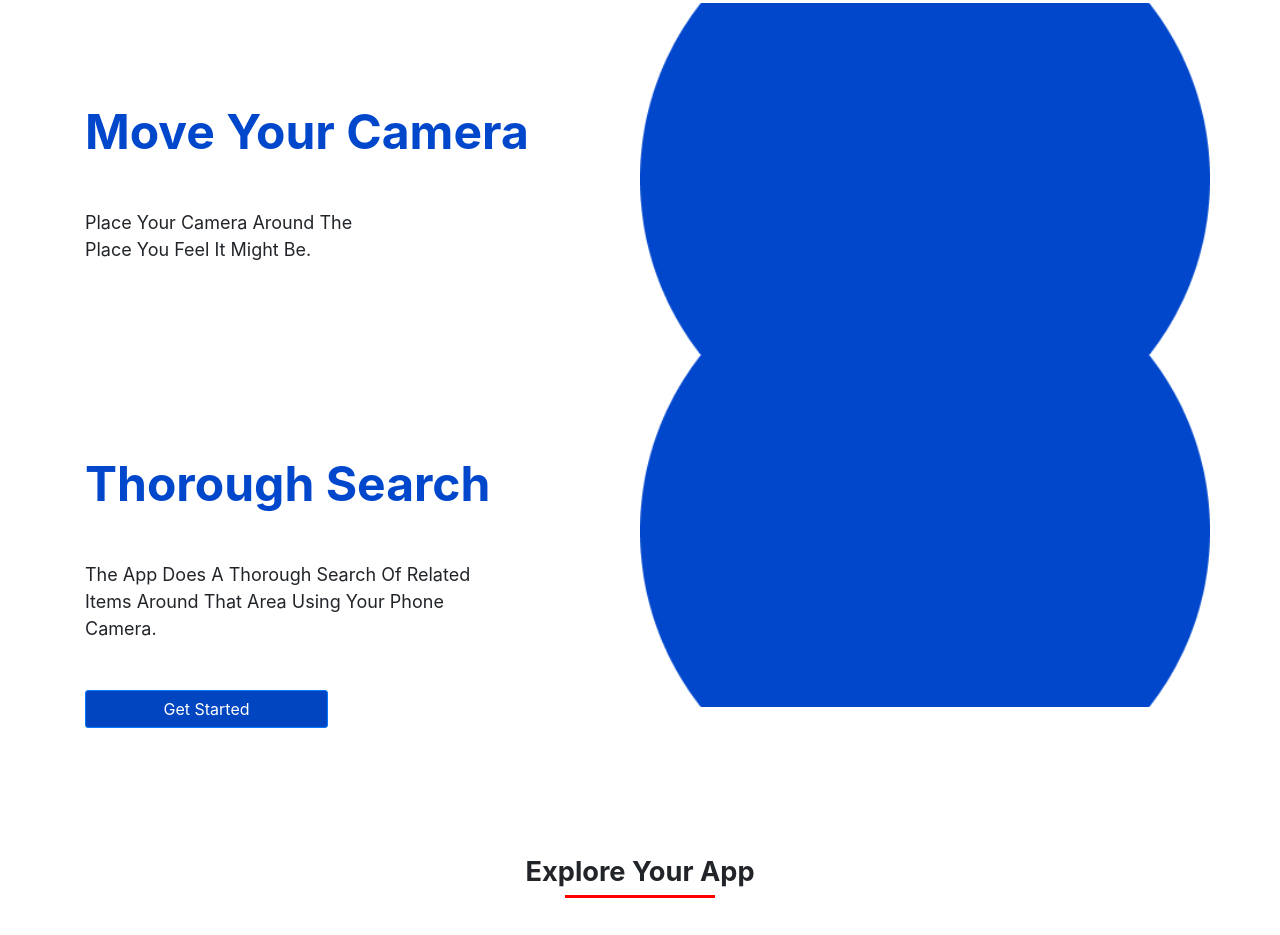
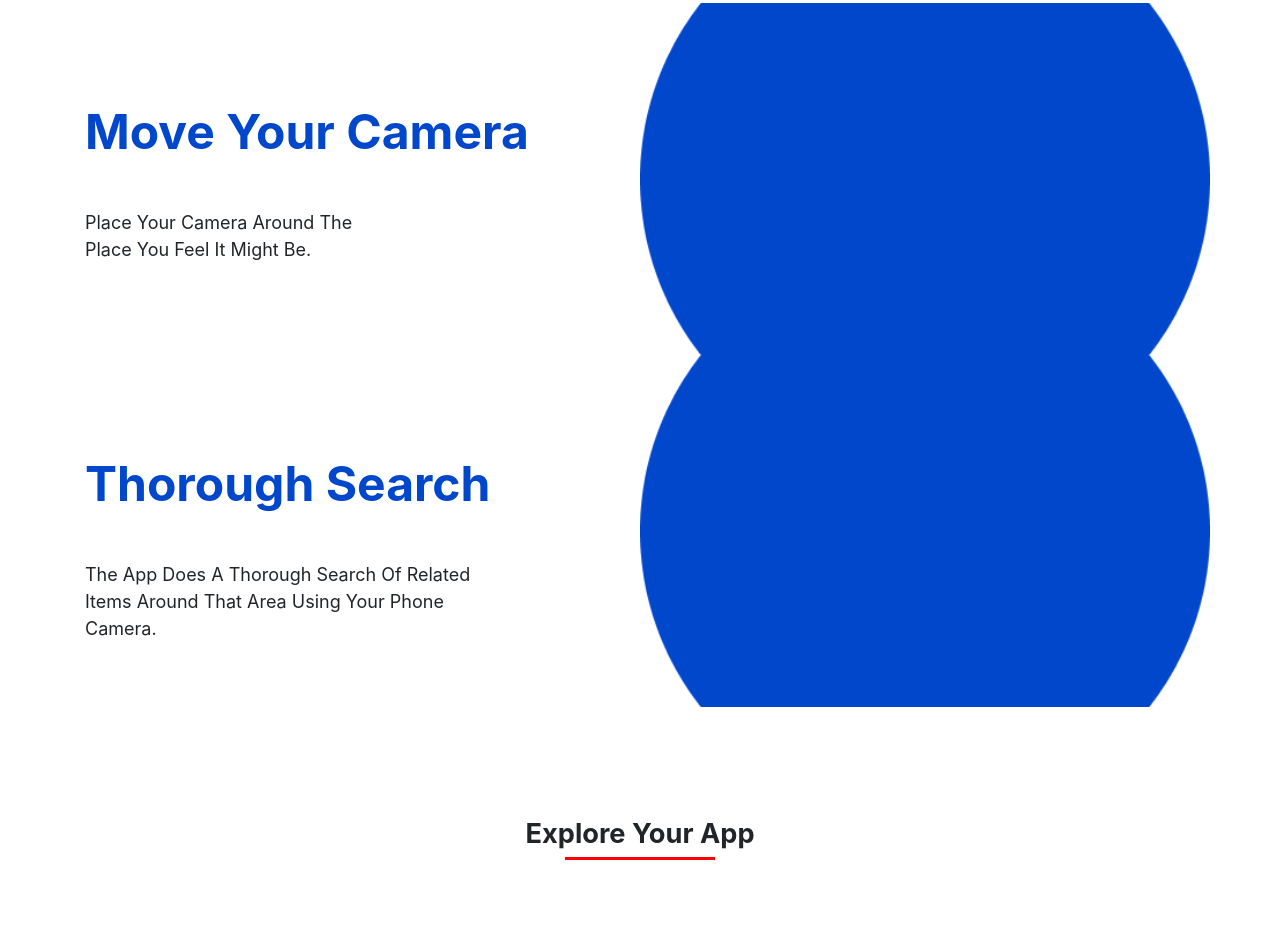
Before and after one commit to belrah/HNGi7-iSearch-App, a plain HTML site: page index.html in a window 1280 px wide. Shown: the part 1143-2078 px from the top of the page. After the commit the page ends 2043 px from the top, so only its background shows below. Drawn offline with nearby package versions, Linux system fonts and the light colour scheme.

Commit message:
made changes

```diff
--- a/index.html
+++ b/index.html
@@ -6,7 +6,7 @@
     <meta name="viewport" content="width=device-width, initial-scale=1, shrink-to-fit=no" />
     <meta name="description" content="" />
     <meta name="author" content="" />
-    <title>Envato Care</title>
+    <title>iSearch-App</title>
     <!-- Favicon-->
     <link rel="shortcut icon" href=".png" type="image/x-icon">
     <!-- Font Awesome icons (free version)-->
@@ -107,7 +107,6 @@
                         <div class="col-lg-6 col-sm-8 col-md-6 " style="margin-top:100px;margin-bottom: 30px;">
                             <h1 class="font-weight-bold" style="font-size: 3em;"><span style="color:  #0047CC;">Thorough Search</span></h1>
                             <p class="w-lg-70 w-md-75 w-sm-100 my-5" style="font-size:1.125em;">The App Does A Thorough Search Of Related <br> Items Around That Area Using Your Phone <br>Camera.</p>
-                            <a href="#"><button type="button" class="p btn btn-primary">Get Started</button></a>
                         </div>
                         <div class="background-image col-sm-6 col-md-6 col-lg-6">
                         </div>
```
